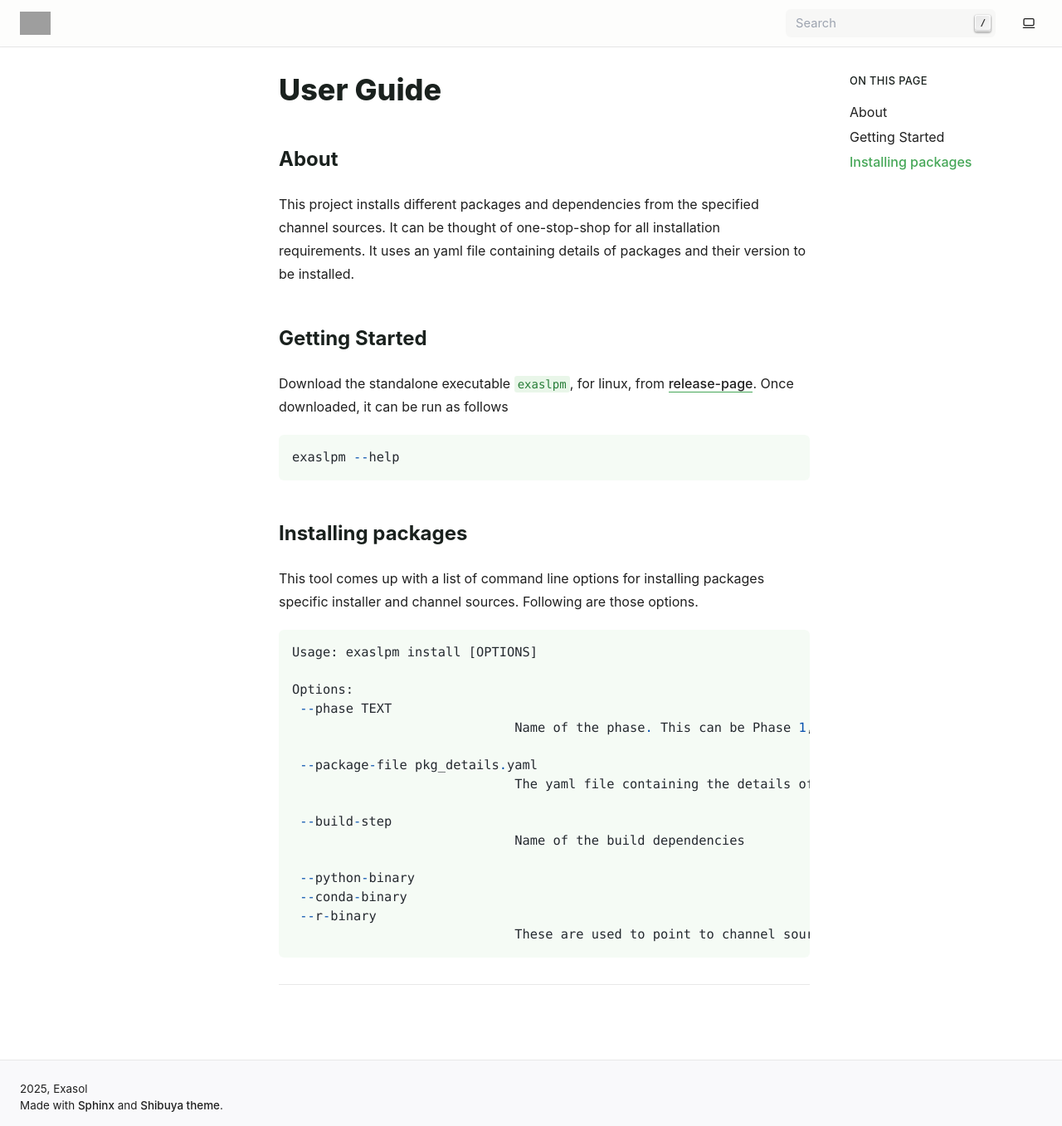
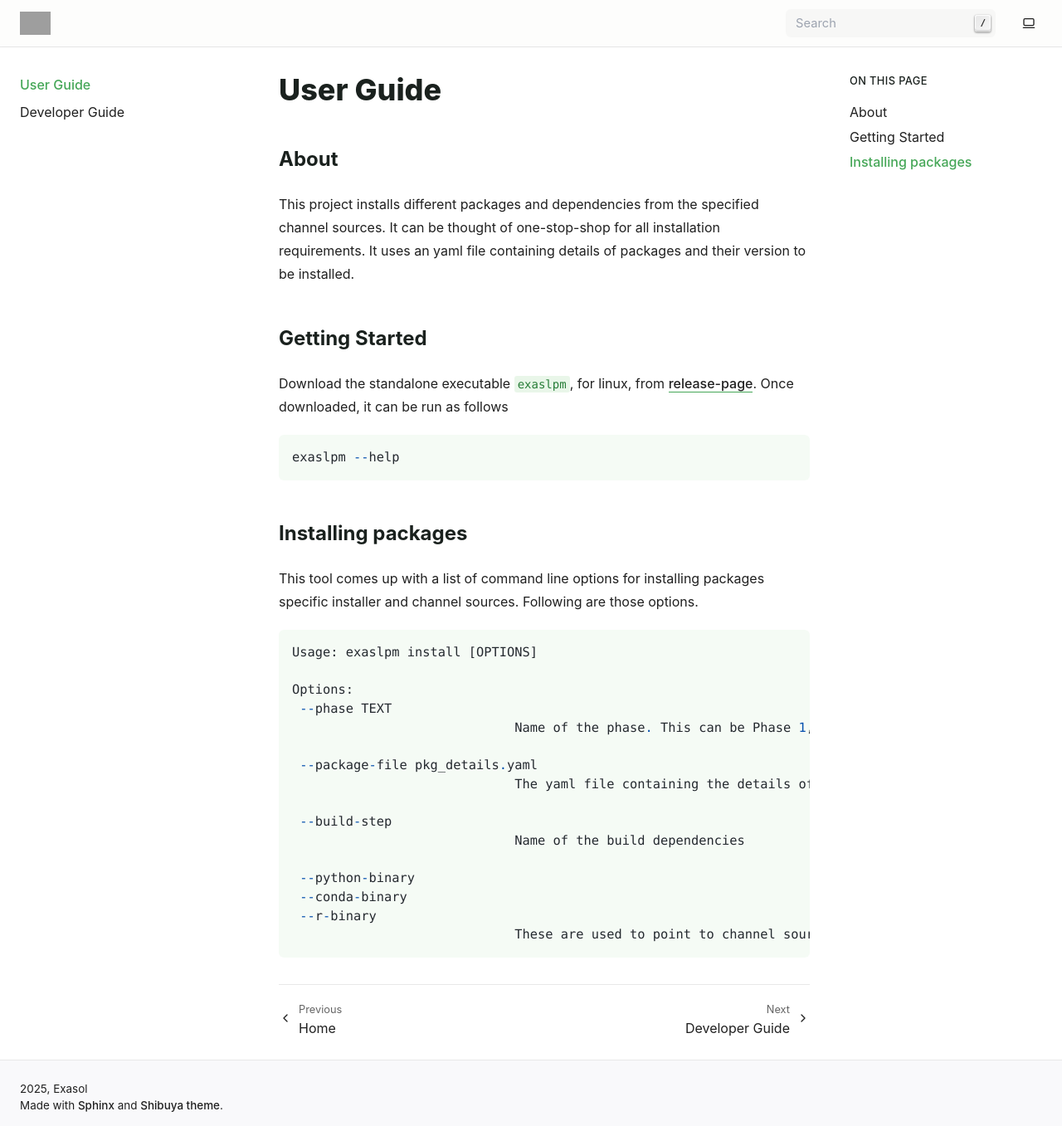
Before and after one commit to exasol/script-languages-package-management, a Sphinx documentation site: the page built from doc/user_guide/user_guide.rst, in a window 1280 px wide and 1357 px high. Shown: the whole window at 83% size. Built offline with Sphinx 7.4.7, drawn with Linux system fonts in a browser that asks for light colours; pages that are not in the unit, such as notebooks, are missing from menus; grey boxes are pictures that could not be loaded.

Commit message:
Fixed user guide and developer guide

```diff
--- a/doc/developer_guide/developer_guide.rst
+++ b/doc/developer_guide/developer_guide.rst
@@ -1,3 +1,5 @@
+.. _developer_guide:
+
 ===============
 Developer Guide
 ===============
--- a/doc/index.rst
+++ b/doc/index.rst
@@ -28,8 +28,8 @@ Documentation of  script-languages-package-management
    :maxdepth: 1
    :hidden:
 
-   user_guide
-   developer_guide
+   user_guide/user_guide
+   developer_guide/developer_guide
    api
    faq
    changes/changelog
--- a/doc/user_guide/user_guide.rst
+++ b/doc/user_guide/user_guide.rst
@@ -1,3 +1,5 @@
+.. _user_guide:
+
 User Guide
 ==========
 
```
